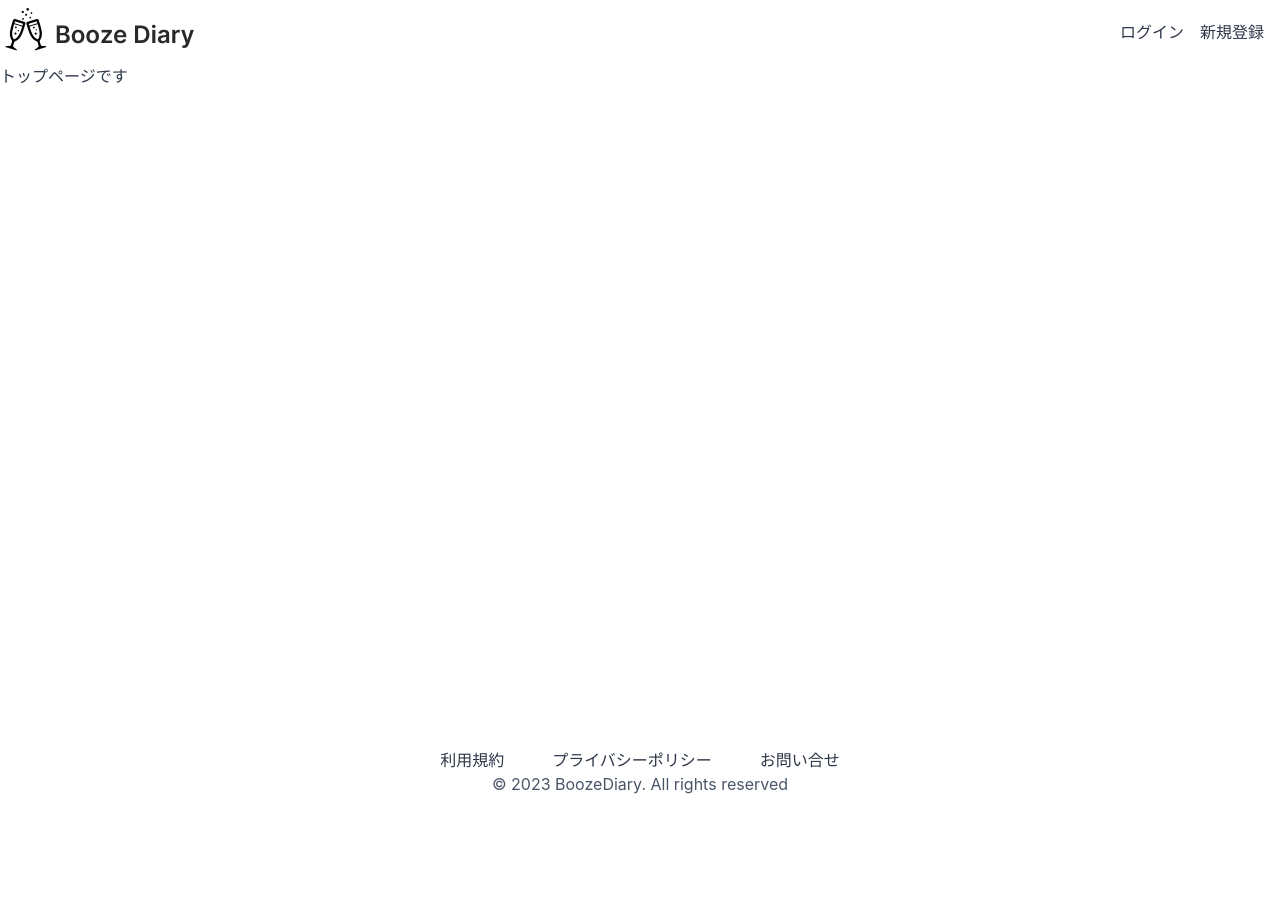
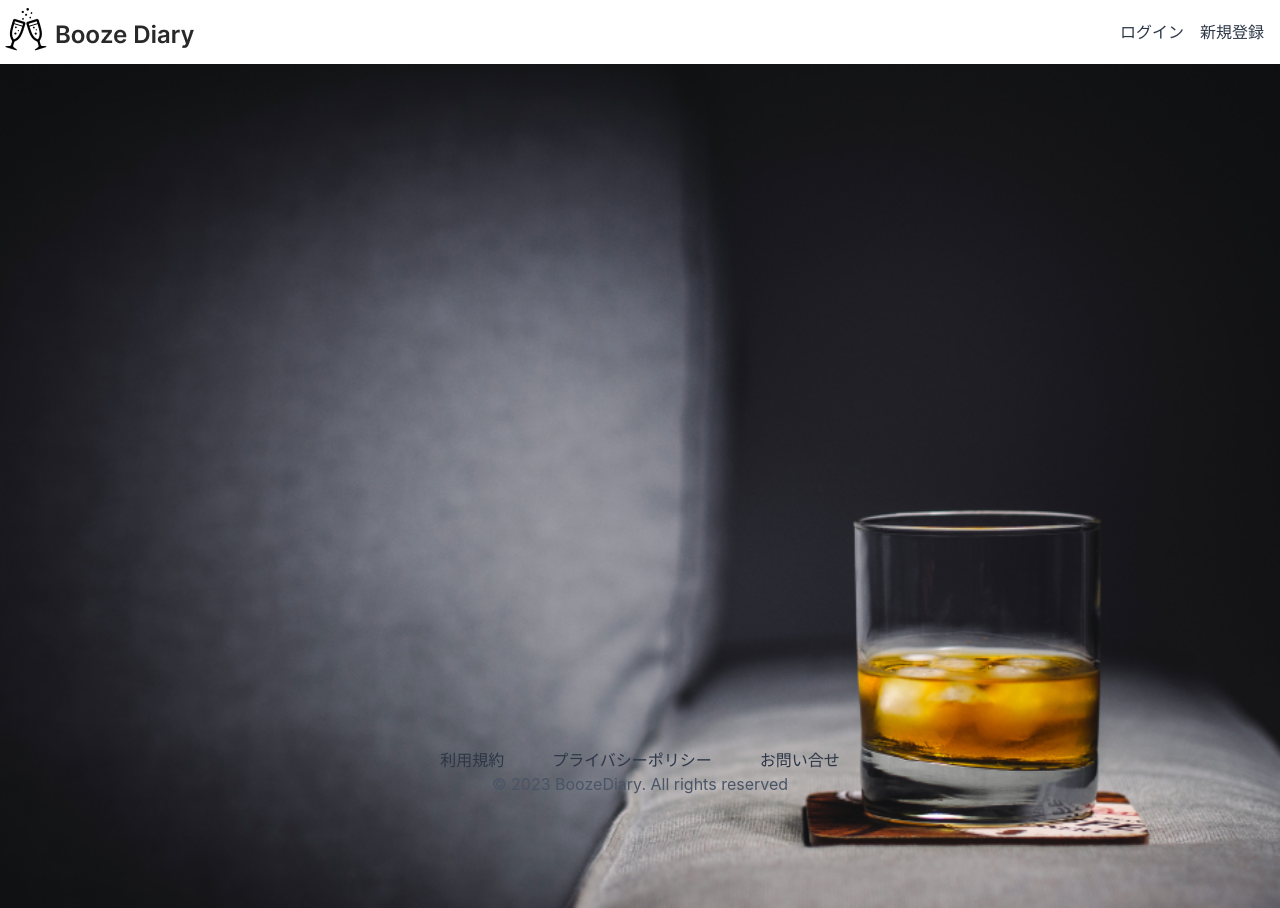
Before and after one commit to hattoriryuki/booze-diary-frontend, a React (Create React App) app: page / in a window 1280 px wide. Before the commit the page ends 800 px from the top, so only its background shows below. Built offline with nearby package versions, Linux system fonts and the light colour scheme.

Commit message:
add: トップ画像を追加

```diff
--- a/src/components/pages/Top.tsx
+++ b/src/components/pages/Top.tsx
@@ -1,5 +1,12 @@
 import { FC, memo } from "react";
+import { Box, Image } from "@chakra-ui/react";
+
+import topImage from "../../assets/images/top.jpg";
 
 export const Top: FC = memo(() => {
-  return <div>トップページです</div>;
+  return (
+    <Box w="100vw">
+      <Image src={topImage} alt="Top image" w="100%" />
+    </Box>
+  );
 });
--- a/src/types/import-image.d.ts
+++ b/src/types/import-image.d.ts
@@ -1 +1,2 @@
 declare module "*.png";
+declare module "*.jpg";
```
Also changed, not shown: src/assets/images/top.jpg (added).
